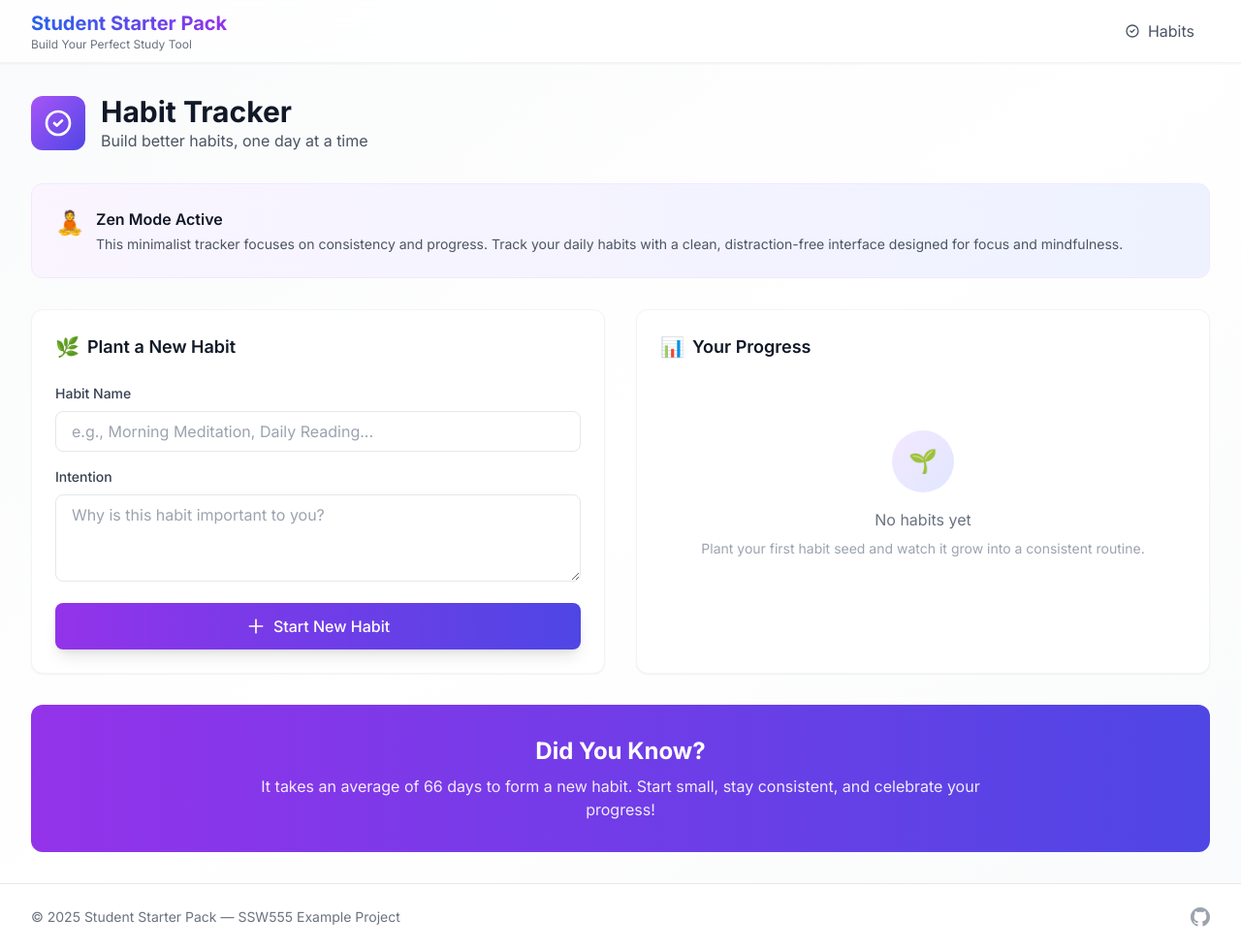
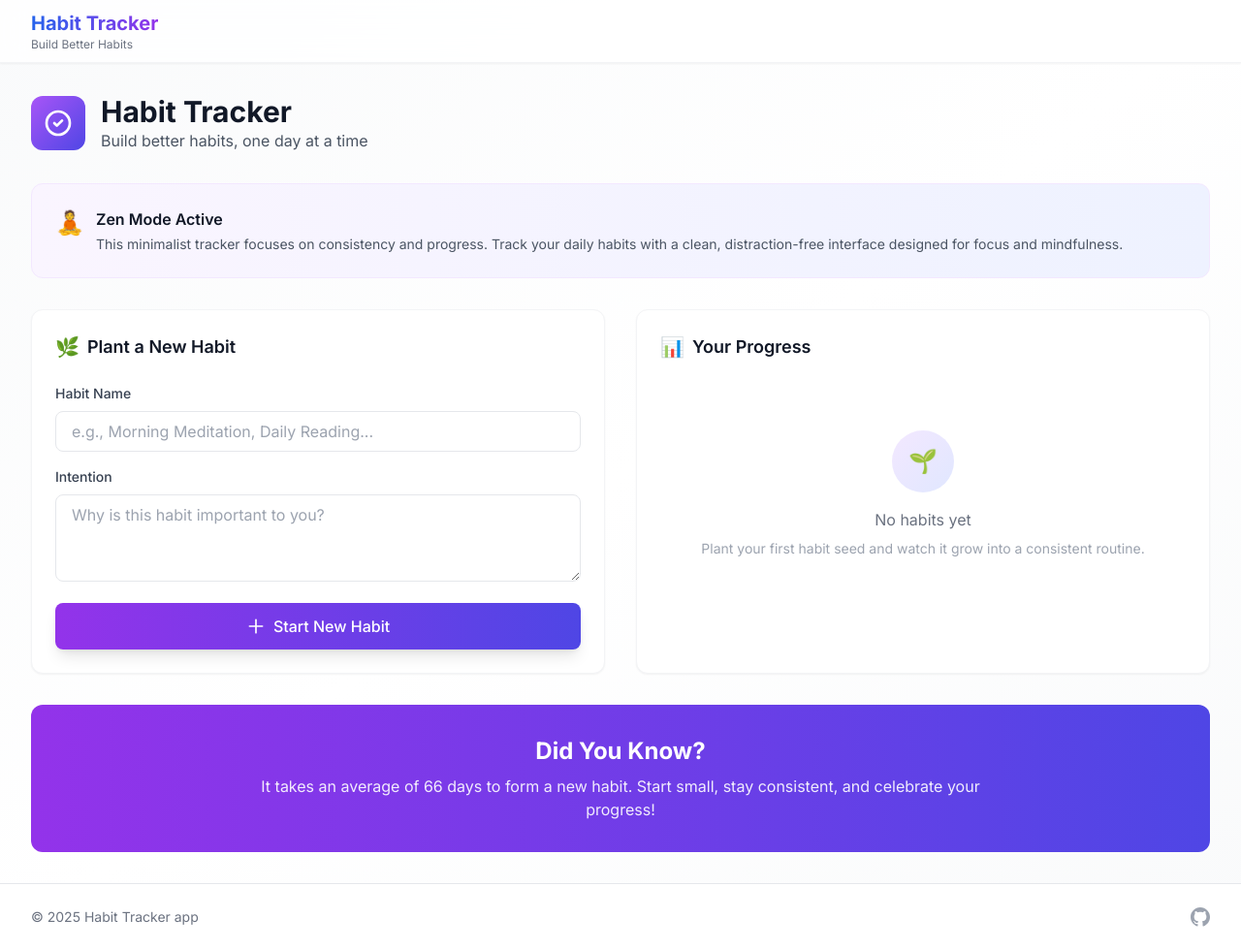
Before and after one commit to yashashri2409/SW-555-Agile-Puff-Girls, a Flask app: page /habit-tracker in a window 1280 px wide. Shown: the whole page at 97% size. Run offline with Flask 3, Linux system fonts and the light colour scheme; the visitor is signed in with stand-in values (Sample User, id 1); some libraries are stand-ins or nearby versions.

Commit message:
feat(US-01): add name to page

```diff
--- a/templates/base.html
+++ b/templates/base.html
@@ -3,7 +3,7 @@
 <head>
     <meta charset="UTF-8">
     <meta name="viewport" content="width=device-width, initial-scale=1.0">
-    <title>{% block title %}Student Starter Pack{% endblock %}</title>
+    <title>{% block title %}Habit Tracker{% endblock %}</title>
     <script src="https://cdn.tailwindcss.com"></script>
     <link href="https://fonts.googleapis.com/css2?family=Inter:wght@400;500;600;700&display=swap" rel="stylesheet">
     <style>
@@ -19,27 +19,14 @@
             <div class="flex justify-between items-center h-16">
                 <div class="flex items-center">
                     <a href="/" class="flex flex-col">
-                        <span class="text-xl font-bold bg-gradient-to-r from-blue-600 to-purple-600 bg-clip-text text-transparent">Student Starter Pack</span>
-                        <span class="text-xs text-gray-500">Build Your Perfect Study Tool</span>
+                        <span class="text-xl font-bold bg-gradient-to-r from-blue-600 to-purple-600 bg-clip-text text-transparent">Habit Tracker</span>
+                        <span class="text-xs text-gray-500">Build Better Habits</span>
                     </a>
                 </div>
-                <div class="hidden md:flex space-x-1">
-                    <a href="/habit-tracker" class="px-4 py-2 rounded-lg text-gray-600 hover:text-gray-900 hover:bg-gradient-to-r hover:from-blue-50 hover:to-purple-50 transition-all duration-200">
-                        <span class="flex items-center gap-2">
-                            <svg class="w-4 h-4" fill="none" stroke="currentColor" viewBox="0 0 24 24"><path stroke-linecap="round" stroke-linejoin="round" stroke-width="2" d="M9 12l2 2 4-4m6 2a9 9 0 11-18 0 9 9 0 0118 0z"></path></svg>
-                            Habits
-                        </span>
-                    </a>
-
-                </div>
-                <button class="md:hidden p-2 rounded-lg hover:bg-gray-100" onclick="toggleMobileMenu()">
-                    <svg class="w-6 h-6" fill="none" stroke="currentColor" viewBox="0 0 24 24"><path stroke-linecap="round" stroke-linejoin="round" stroke-width="2" d="M4 6h16M4 12h16M4 18h16"></path></svg>
-                </button>
             </div>
         </div>
         <div id="mobileMenu" class="hidden md:hidden bg-white border-t border-gray-100">
             <div class="px-2 pt-2 pb-3 space-y-1">
-                <a href="/habit-tracker" class="block px-3 py-2 rounded-md text-gray-600 hover:text-gray-900 hover:bg-gray-50">Habit Tracker</a>
             </div>
         </div>
     </nav>
@@ -55,7 +42,7 @@
     <footer class="bg-white border-t border-gray-200 mt-auto">
         <div class="max-w-7xl mx-auto px-4 sm:px-6 lg:px-8 py-6">
             <div class="flex flex-col md:flex-row justify-between items-center">
-                <p class="text-gray-500 text-sm">© 2025 Student Starter Pack — SSW555 Example Project</p>
+                <p class="text-gray-500 text-sm">© 2025 Habit Tracker app</p>
                 <div class="flex space-x-6 mt-4 md:mt-0">
                     <a href="https://github.com" class="text-gray-400 hover:text-gray-500">
                         <svg class="h-5 w-5" fill="currentColor" viewBox="0 0 24 24"><path d="M12 0c-6.626 0-12 5.373-12 12 0 5.302 3.438 9.8 8.207 11.387.599.111.793-.261.793-.577v-2.234c-3.338.726-4.033-1.416-4.033-1.416-.546-1.387-1.333-1.756-1.333-1.756-1.089-.745.083-.729.083-.729 1.205.084 1.839 1.237 1.839 1.237 1.07 1.834 2.807 1.304 3.492.997.107-.775.418-1.305.762-1.604-2.665-.305-5.467-1.334-5.467-5.931 0-1.311.469-2.381 1.236-3.221-.124-.303-.535-1.524.117-3.176 0 0 1.008-.322 3.301 1.23.957-.266 1.983-.399 3.003-.404 1.02.005 2.047.138 3.006.404 2.291-1.552 3.297-1.23 3.297-1.23.653 1.653.242 2.874.118 3.176.77.84 1.235 1.911 1.235 3.221 0 4.609-2.807 5.624-5.479 5.921.43.372.823 1.102.823 2.222v3.293c0 .319.192.694.801.576 4.765-1.589 8.199-6.086 8.199-11.386 0-6.627-5.373-12-12-12z"/></svg>
```
